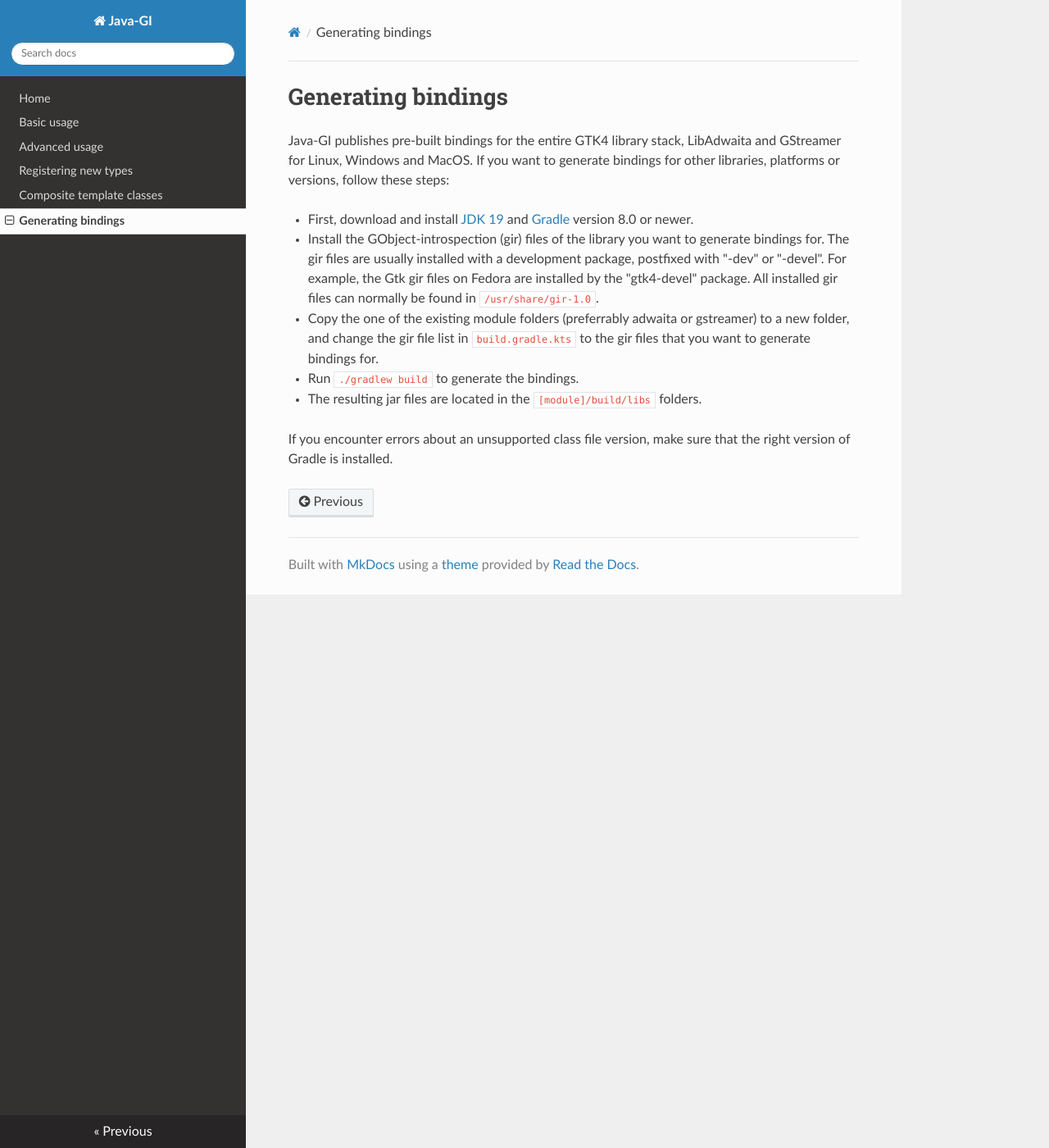
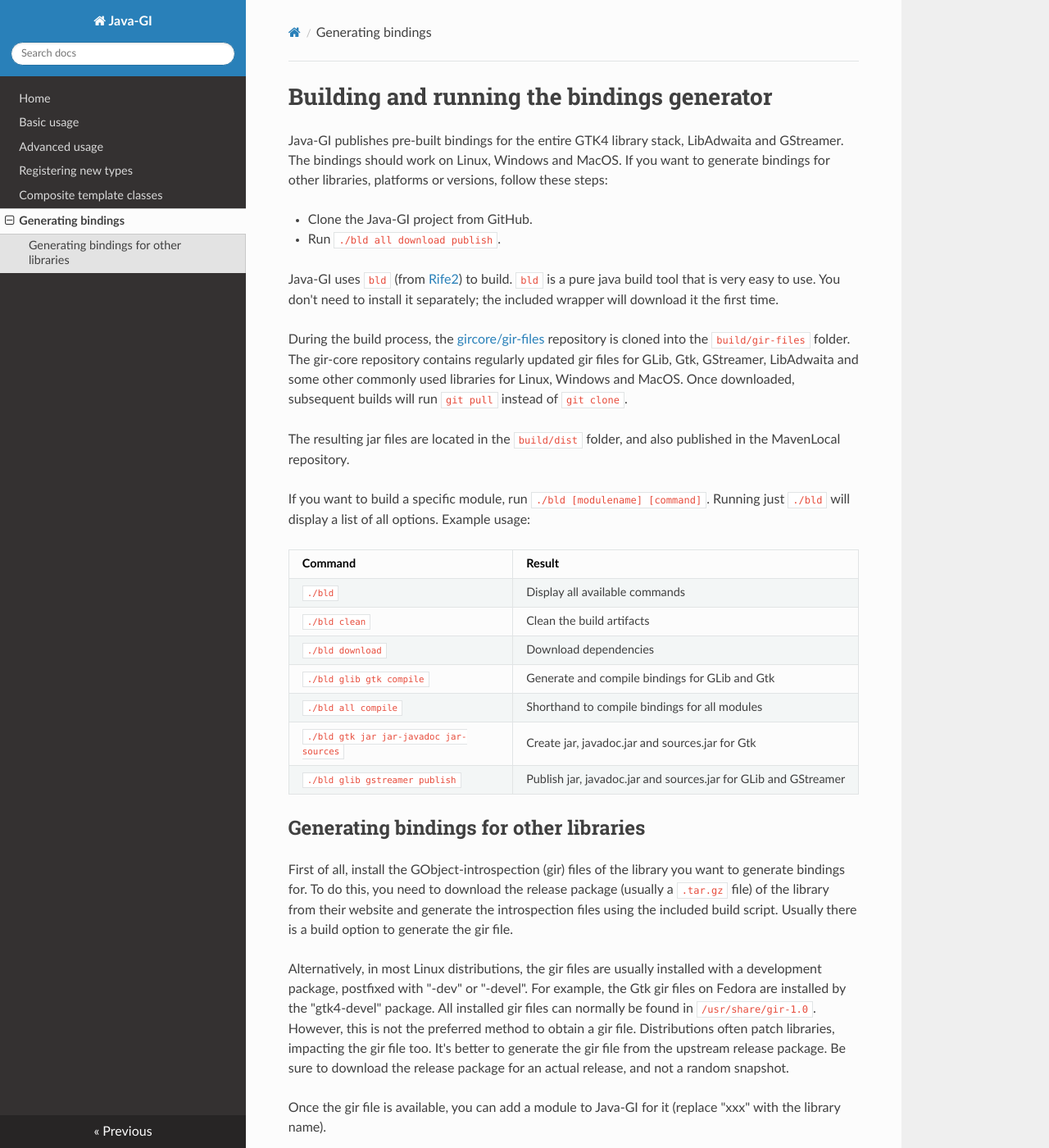
Before and after one commit to jwharm/java-gi, an MkDocs documentation site: the page built from website/docs/generate.md, in a window 1280 px wide and 1400 px high. Shown: the whole window at 82% size. Built offline with MkDocs 1.6.1, drawn with Linux system fonts in a browser that asks for light colours; nearby versions of some CDN libraries; some of the changed text lies outside the part shown.

Commit message:
Update website pages

```diff
--- a/website/docs/generate.md
+++ b/website/docs/generate.md
@@ -1,16 +1,40 @@
-# Generating bindings
+# Building and running the bindings generator
 
-Java-GI publishes pre-built bindings for the entire GTK4 library stack, LibAdwaita and GStreamer for Linux, Windows and MacOS. If you want to generate bindings for other libraries, platforms or versions, follow these steps:
+Java-GI publishes pre-built bindings for the entire GTK4 library stack, LibAdwaita and GStreamer. The bindings should work on Linux, Windows and MacOS. If you want to generate bindings for other libraries, platforms or versions, follow these steps:
 
-* First, download and install [JDK 19](https://jdk.java.net/19/) and [Gradle](https://gradle.org/) version 8.0 or newer.
+- Clone the Java-GI project from GitHub.
+- Run `./bld all download publish`.
 
-* Install the GObject-introspection (gir) files of the library you want to generate bindings for.
-  The gir files are usually installed with a development package, postfixed with "-dev" or "-devel". For example, the Gtk gir files on Fedora are installed by the "gtk4-devel" package. All installed gir files can normally be found in `/usr/share/gir-1.0`.
+Java-GI uses `bld` (from [Rife2](https://rife2.com/bld)) to build. `bld` is a pure java build tool that is very easy to use. You don't need to install it separately; the included wrapper will download it the first time.
 
-* Copy the one of the existing module folders (preferrably adwaita or gstreamer) to a new folder, and change the gir file list in `build.gradle.kts` to the gir files that you want to generate bindings for.
+During the build process, the [gircore/gir-files](https://github.com/gircore/gir-files) repository is cloned into the `build/gir-files` folder. The gir-core repository contains regularly updated gir files for GLib, Gtk, GStreamer, LibAdwaita and some other commonly used libraries for Linux, Windows and MacOS. Once downloaded, subsequent builds will run `git pull` instead of `git clone`.
 
-* Run `./gradlew build` to generate the bindings.
+The resulting jar files are located in the `build/dist` folder, and also published in the MavenLocal repository.
 
-* The resulting jar files are located in the `[module]/build/libs` folders.
+If you want to build a specific module, run `./bld [modulename] [command]`. Running just `./bld` will display a list of all options. Example usage:
 
-If you encounter errors about an unsupported class file version, make sure that the right version of Gradle is installed.
+| Command                                 | Result                                                          |
+|-----------------------------------------|-----------------------------------------------------------------|
+| `./bld`                                 | Display all available commands                                  |
+| `./bld clean`                           | Clean the build artifacts                                       |
+| `./bld download`                        | Download dependencies                                           |
+| `./bld glib gtk compile`                | Generate and compile bindings for GLib and Gtk                  |
+| `./bld all compile`                     | Shorthand to compile bindings for all modules                   |
+| `./bld gtk jar jar-javadoc jar-sources` | Create jar, javadoc.jar and sources.jar for Gtk                 |
+| `./bld glib gstreamer publish`          | Publish jar, javadoc.jar and sources.jar for GLib and GStreamer |
+
+## Generating bindings for other libraries
+
+First of all, install the GObject-introspection (gir) files of the library you want to generate bindings for. To do this, you need to download the release package (usually a `.tar.gz` file) of the library from their website and generate the introspection files using the included build script. Usually there is a build option to generate the gir file.
+
+Alternatively, in most Linux distributions, the gir files are usually installed with a development package, postfixed with "-dev" or "-devel". For example, the Gtk gir files on Fedora are installed by the "gtk4-devel" package. All installed gir files can normally be found in `/usr/share/gir-1.0`. However, this is not the preferred method to obtain a gir file. Distributions often patch libraries, impacting the gir file too. It's better to generate the gir file from the upstream release package. Be sure to download the release package for an actual release, and not a random snapshot.
+
+Once the gir file is available, you can add a module to Java-GI for it (replace "xxx" with the library name).
+
+- Add a new `XxxBuild` class in the `src/bld/java/io/github/jwharm/javagi` folder (you can use the existing classes as examples). Change the input- and output-paths to the correct locations.
+
+- Add a build command for your library to the `JavaGIBuild` class (located in the same folder). This is a simple method, annotated with `@BuildCommand`, that adds your `XxxBuild` class to the list of modules that will be built.
+
+Run `./bld xxx publish` to generate bindings, compile the classes, create jar, javadoc-jar and sources-jar artifacts, and publish them in maven-local. (They can also be found in the `build/dist` directory.)
+
+If you encounter any problems or errors, check the generated Java source code in the `build/generated` directory for issues. When neccessary, you can patch the introspection data. To do this, create a `XxxPatch` class implementing `PatchSet` in the folder `src/bld/java/io/github/jwharm/javagi/patches`. You can use the other patches as examples.
```
Also changed, not shown: website/docs/index.md (+4 -4 lines), website/docs/usage.md (+25 -6 lines).
